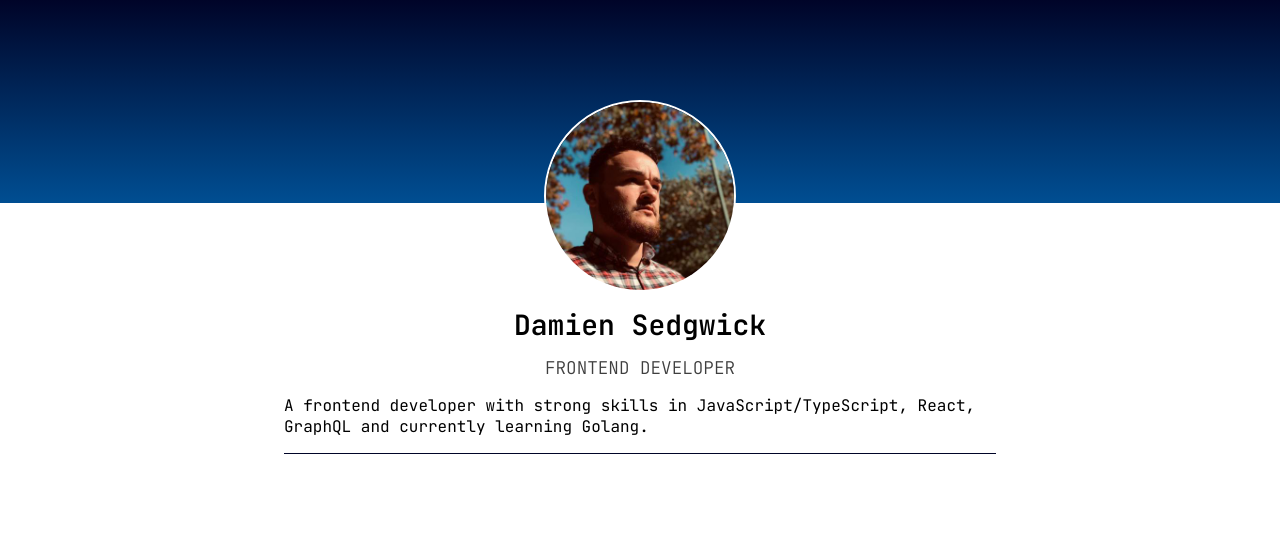
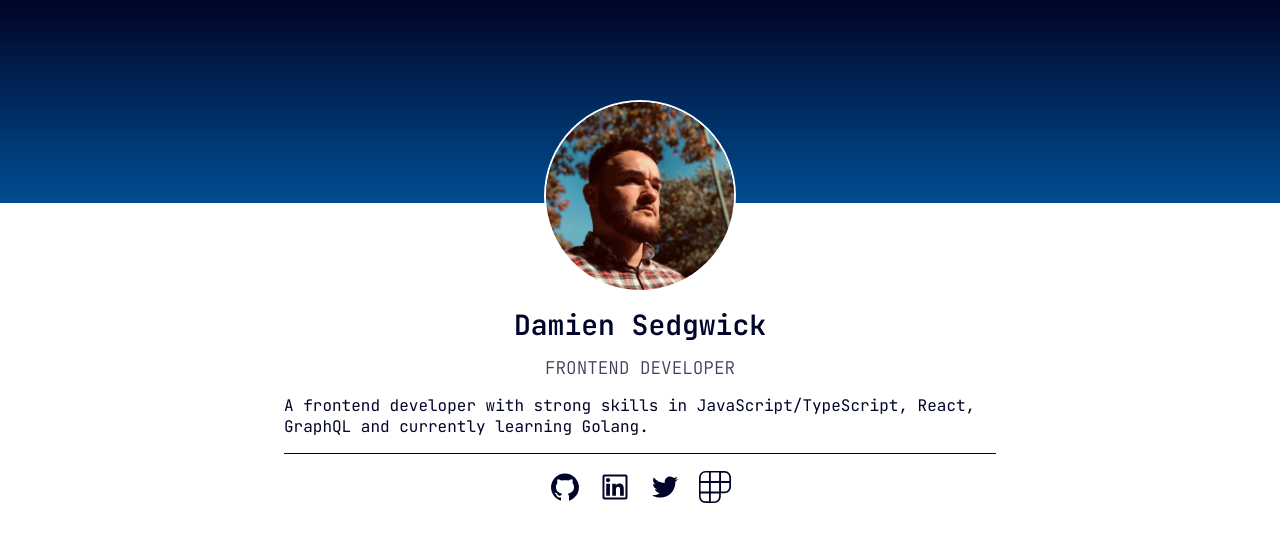
Before and after one commit to damiensedgwick/my-website, a Next.js app: page / in a window 1280 px wide. Shown: the top 542 px of the page. Built offline with nearby package versions, Linux system fonts and the light colour scheme.

Commit message:
added social icons

```diff
--- a/src/pages/index.tsx
+++ b/src/pages/index.tsx
@@ -1,5 +1,11 @@
 import Head from "next/head";
 import type { NextPage } from "next";
+import { Icon } from "@iconify/react";
+import {
+  AiOutlineGithub,
+  AiOutlineLinkedin,
+  AiOutlineTwitter,
+} from "react-icons/ai";
 
 import styles from "../styles/home.module.css";
 
@@ -35,6 +41,44 @@ const Home: NextPage = () => {
         </div>
         <div className={styles.contactSection}>
           {/* <button className={styles.contactButton}>Contact</button> */}
+          <ul className={styles.socialLinks}>
+            <li className={styles.socialLinkItem}>
+              <a
+                className={styles.socialLink}
+                href="https://github.com/damiensedgwick/"
+                target="_blank"
+              >
+                <AiOutlineGithub />
+              </a>
+            </li>
+            <li className={styles.socialLinkItem}>
+              <a
+                className={styles.socialLink}
+                href="https://www.linkedin.com/in/damiensedgwick/"
+                target="_blank"
+              >
+                <AiOutlineLinkedin />
+              </a>
+            </li>
+            <li className={styles.socialLinkItem}>
+              <a
+                className={styles.socialLink}
+                href="https://twitter.com/damiensedgwick"
+                target="_blank"
+              >
+                <AiOutlineTwitter />
+              </a>
+            </li>
+            <li className={styles.socialLinkItem}>
+              <a
+                className={styles.socialLink}
+                href="https://www.polywork.com/dks"
+                target="_blank"
+              >
+                <Icon icon="simple-icons:polywork" />
+              </a>
+            </li>
+          </ul>
         </div>
       </div>
     </div>
--- a/src/styles/globals.css
+++ b/src/styles/globals.css
@@ -6,4 +6,5 @@
 
 body {
   font-family: "JetBrains Mono", monospace;
+  color: #000428;
 }
--- a/src/styles/home.module.css
+++ b/src/styles/home.module.css
@@ -76,3 +76,26 @@
   border-radius: 0.25rem;
   text-transform: uppercase;
 }
+
+.socialLinks {
+  width: 60%;
+  max-width: 200px;
+  display: flex;
+  flex-direction: row;
+  justify-content: space-around;
+  align-items: center;
+  list-style-type: none;
+}
+
+.socialLinkItem {
+  cursor: pointer;
+}
+
+.socialLink {
+  font-size: 2rem;
+  color: #000428;
+}
+
+.socialLink:hover {
+  color: #004e92;
+}
```
